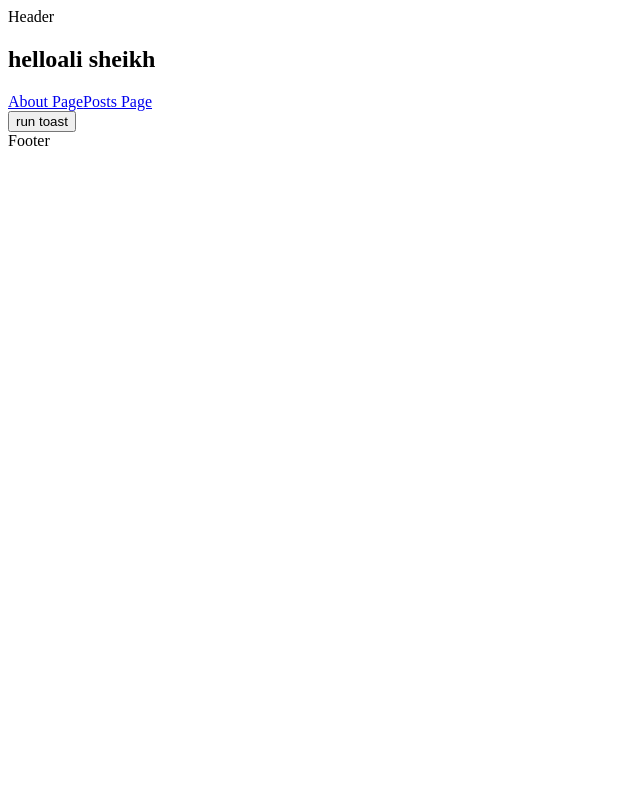
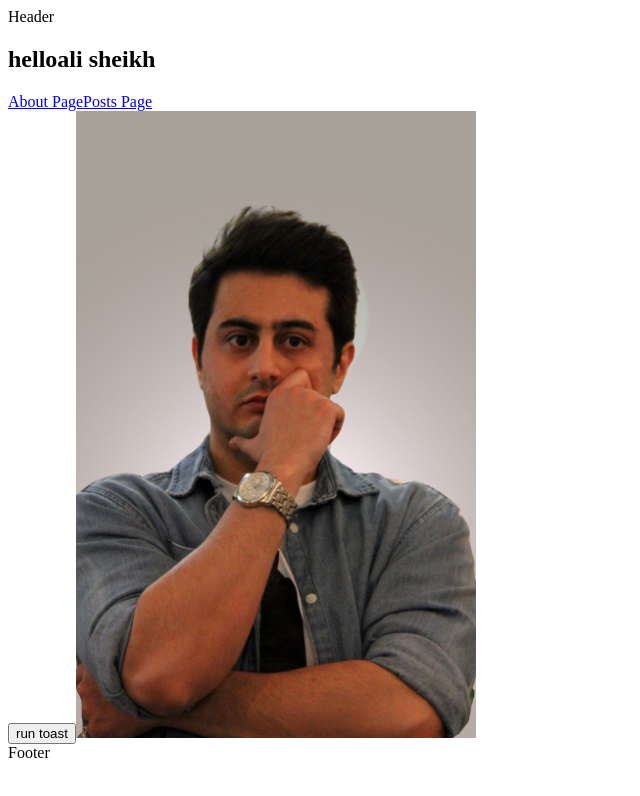
Before and after one commit to RasoulMadani/NuxtJs-VueJs-sandbox, a Nuxt app: page / in a window 1280 px wide. Shown: the top 796 px of the page, without its empty margins (0-640 px from the left). Built offline with nearby package versions, Linux system fonts and the light colour scheme.

Commit message:
نمایش تصاویر

```diff
--- a/pages/index.vue
+++ b/pages/index.vue
@@ -18,7 +18,7 @@ function runToast(){
   <NuxtLink to="/posts">Posts Page</NuxtLink>
   <br>
   <button @click="runToast">run toast</button>
-
+  <img src="/images/1402-10-10%2010.19.14.jpg" width="400"/>
 </div>
 
 </template>
```
Also changed, not shown: public/images/1402-10-10 10.19.14.jpg (added).
